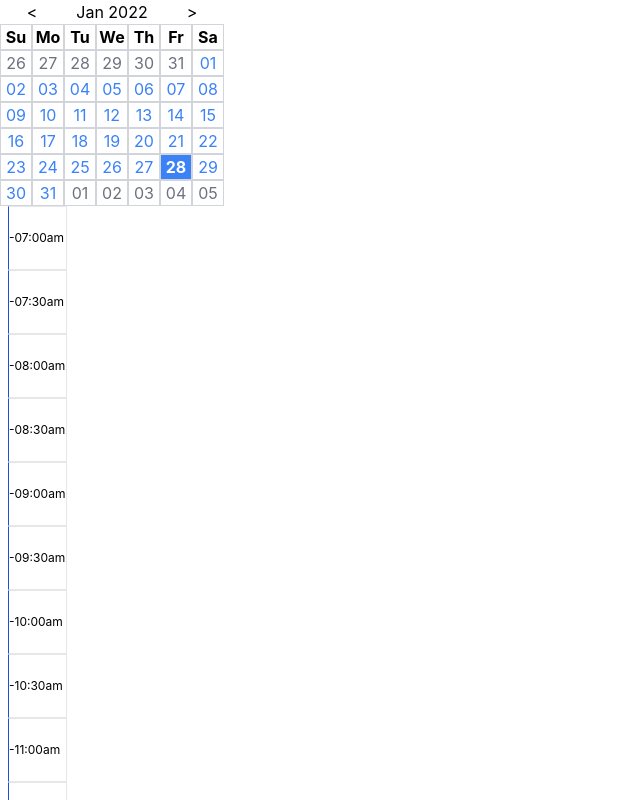
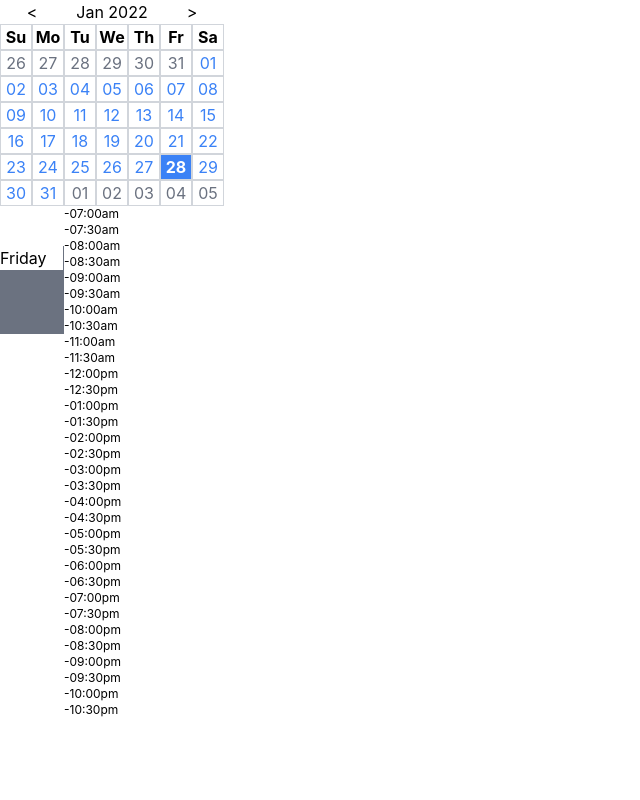
Before and after one commit to leib-ran/my-Secrtery, a React (Create React App) app: page / in a window 1280 px wide. Shown: the top 800 px of the page, without its empty margins (0-640 px from the left). Built offline with nearby package versions, Linux system fonts and the light colour scheme.

Commit message:
schedualUtil

```diff
--- a/src/core/consts.ts
+++ b/src/core/consts.ts
@@ -1,4 +1,3 @@
-import dayjs from 'dayjs'
 
 export enum schedule{
     pomodoro = 25,
@@ -6,6 +5,7 @@ export enum schedule{
     longBreak = 15,
     midBreak = 60,
     earliestHour = 7,
-    latestHour = 23
+    latestHour = 23,
+    cellHeight = 32
 
 }
--- a/src/core/util/SchedualUtil.ts
+++ b/src/core/util/SchedualUtil.tsx
@@ -18,17 +18,23 @@ export class SchedualUtil{
         while(!early.isSame(end,"minutes")){
             res.push(early)
             early = early.add(30,"minutes")
-            console.log(early);
-
         }
         return res
+    }
+    private getNumberRowa(){
+        return this.getSechdualRows().length
     }
 
     public test(){
         return this.getSechdualRows();
     }
 
-
-
-
+    public createColumne(){
+        const numberOfRows = this.getNumberRowa()
+        const res = []
+        for (let index = 0; index < numberOfRows; index++) {
+            res.push(<div key={index} className={`w-16 h-${schedule.cellHeight} border border-gray-500`}></div>)
+        }
+        return res
+    }
 }
--- a/src/features/Clander/components/Day.tsx
+++ b/src/features/Clander/components/Day.tsx
@@ -6,7 +6,7 @@ export function Day(props:DateInterface){
 
     const color = calnderUtil.getDayColor(props.dayjs,props.currentMonth)
 
-    return <div className="flex flex-col border-gray-300 border text-center cursor-default">
+    return <div draggable={true} className="flex flex-col border-gray-300 border text-center cursor-default">
         <div className={`${color}  text `}>
         {props.dayjs.format("DD")}
         </div>
--- a/src/features/Clander/components/Month.tsx
+++ b/src/features/Clander/components/Month.tsx
@@ -4,9 +4,11 @@ import React from "react"
 import { Day } from "./Day"
 import CalanderUtil from "../../../core/util/calander"
 import dayjs from "dayjs"
+
 export function Month(props:DateInterface){
     const calnderUtil = new CalanderUtil()
     const monthMatrice = calnderUtil.getMonthMatrix(props.dayjs)
+
     const [monthMat ,setMonth]  = useState(monthMatrice)
 
     useEffect(()=>{
--- a/src/features/DayTasksColumn/DayTasksColumn.tsx
+++ b/src/features/DayTasksColumn/DayTasksColumn.tsx
@@ -1,3 +1,4 @@
+import { schedule } from '../../core/consts'
 import CalanderUtil from '../../core/util/calander'
 import { SchedualUtil } from '../../core/util/SchedualUtil'
 import {DateInterface} from '../../interfaces/DateInterface'
@@ -7,10 +8,12 @@ export function DayTasksColumn(props:DateInterface){
     const calandreUtil = new CalanderUtil()
     const secdualUtil = new SchedualUtil()
     const arr = (secdualUtil.test());
+    const cellHeight = "h-"+schedule.cellHeight
+
 
         return <div>
-            {arr.map((element)=>{
-                return  <div className="border border-l-blue-700 text-xs h-16 flex flex-col justify-center ml-2">-{element.format("hh:mma")}</div>
+            {arr.map((element,i)=>{
+                return  <div key={i} className={` text-xs ${cellHeight} flex flex-col justify-center`}>-{element.format("hh:mma")}</div>
             })}
         </div>
 
--- a/src/features/Schedule/Schdeule.tsx
+++ b/src/features/Schedule/Schdeule.tsx
@@ -1,8 +1,13 @@
+import CalanderUtil from "../../core/util/calander"
+import { DaySchedual } from "./component/DaySchedual"
 import { Scale } from "./component/Scale"
 
 
 export function Schdeule(){
+    const calanderUtil = new CalanderUtil()
+    const date = calanderUtil.getDayObj()
     return <div className="flex">
+        <DaySchedual dayjs={date}/>
         <Scale/>
     </div>
 
--- a/src/features/Schedule/component/DaySchedual.tsx
+++ b/src/features/Schedule/component/DaySchedual.tsx
@@ -1,3 +1,20 @@
-export function DaySchedual(){
-    return
+import { SchedualUtil } from "../../../core/util/SchedualUtil"
+import {DateInterface} from "../../../interfaces/DateInterface"
+export function DaySchedual(props:DateInterface){
+    const schedualUtil = new  SchedualUtil()
+    const date =  props.dayjs
+    const columns = schedualUtil.createColumne()
+    return <div >
+        <div className={"h-16 flex flex-col justify-end "}>
+            <div className="border-r border-r-gray-500">
+        {date.format("dddd")}
+
+            </div>
+
+        </div>
+        <div className="grid grid-col-1 grid-row-12">
+        {columns}
+        </div>
+
+    </div>
 }
```
